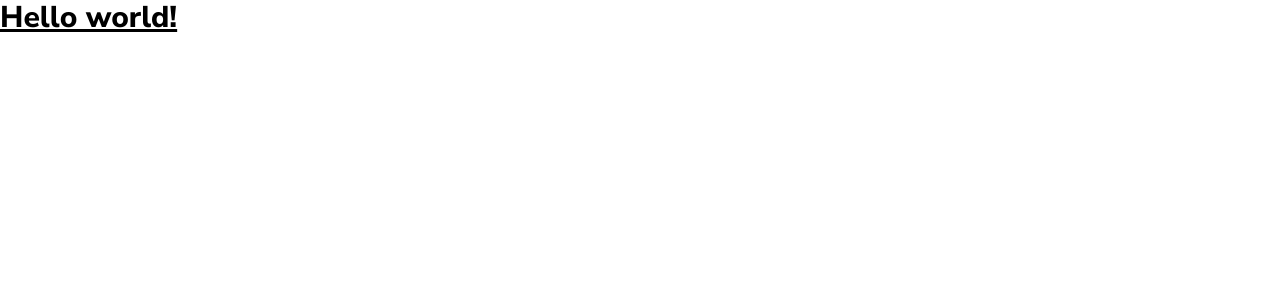
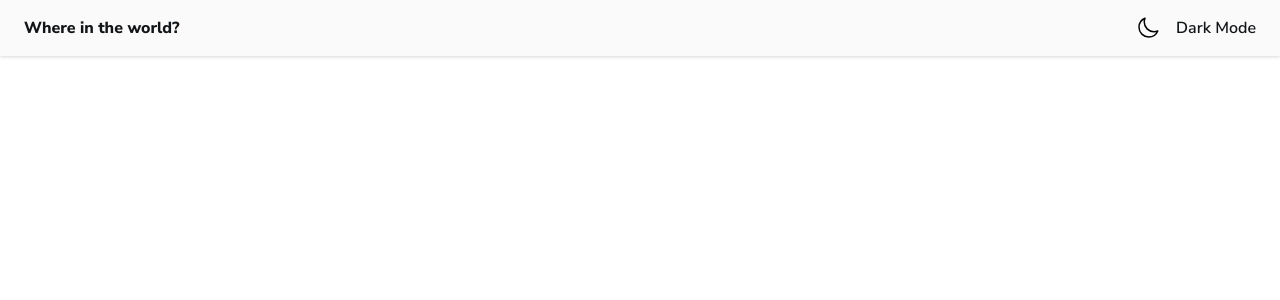
Before and after one commit to iamsomraj/countries-frontend-mentor, a React (Vite) app: page / in a window 1280 px wide. Shown: the top 300 px of the page. Built offline with nearby package versions, Linux system fonts and the light colour scheme.

Commit message:
👌 IMPROVE: added NavBar compoent

```diff
--- a/index.html
+++ b/index.html
@@ -4,7 +4,7 @@
     <meta charset="UTF-8" />
     <link rel="icon" type="image/svg+xml" href="src/favicon.svg" />
     <meta name="viewport" content="width=device-width, initial-scale=1.0" />
-    <title>Vite App</title>
+    <title>Countries - Search Your Favourite Country</title>
   </head>
   <body>
     <div id="root"></div>
--- a/src/App.tsx
+++ b/src/App.tsx
@@ -1,3 +1,5 @@
+import MainCountry from './components/index';
+
 export default function App() {
-  return <h1 className="text-3xl font-bold underline">Hello world!</h1>;
+  return <MainCountry />;
 }
--- /dev/null
+++ b/src/components/Header/NavBar.tsx
@@ -0,0 +1,23 @@
+import { MoonIcon } from '@heroicons/react/24/outline';
+
+type Props = {
+  heading: string;
+};
+
+export default function NavBar({ heading }: Props) {
+  return (
+    <nav className="flex items-center justify-between border-b-light-mode-input bg-light-mode-background px-6 py-4 drop-shadow dark:bg-dark-mode-background">
+      <h1 className="text-base font-extrabold text-light-mode-text dark:text-dark-mode-text">
+        {heading}
+      </h1>
+      <ul>
+        <li className="flex cursor-pointer items-center justify-center gap-4">
+          <MoonIcon className="h-6 w-6 flex-shrink-0" />
+          <span className="flex-shrink-0 font-semibold text-light-mode-text dark:text-dark-mode-text">
+            Dark Mode
+          </span>
+        </li>
+      </ul>
+    </nav>
+  );
+}
--- /dev/null
+++ b/src/components/index.tsx
@@ -0,0 +1,9 @@
+import NavBar from './Header/NavBar';
+
+export default function index() {
+  return (
+    <main>
+      <NavBar heading="Where in the world?" />
+    </main>
+  );
+}
--- a/tailwind.config.js
+++ b/tailwind.config.js
@@ -1,16 +1,15 @@
 /** @type {import('tailwindcss').Config} */
 export default {
+  darkMode: 'class',
   content: ['./index.html', './src/**/*.{js,ts,jsx,tsx}'],
   theme: {
-    extend: {
-      colors: {
-        'dark-primary': 'hsl(209, 23%, 22%)',
-        'dark-primary-bg': 'hsl(207, 26%, 17%)',
-        'light-text': 'hsl(200, 15%, 8%)',
-        'light-input': 'hsl(0, 0%, 52%)',
-        'light-primary-bg': 'hsl(0, 0%, 98%)',
-        'light-primary': 'hsl(0, 0%, 100%)',
-      },
+    colors: {
+      'dark-mode-elements': 'hsl(209, 23%, 22%)',
+      'dark-mode-background': 'hsl(207, 26%, 17%)',
+      'light-mode-text': 'hsl(200, 15%, 8%)',
+      'light-mode-input': 'hsl(0, 0%, 52%)',
+      'light-mode-background': 'hsl(0, 0%, 98%)',
+      'dark-mode-text': 'hsl(0, 0%, 100%)',
     },
   },
   plugins: [],
```
